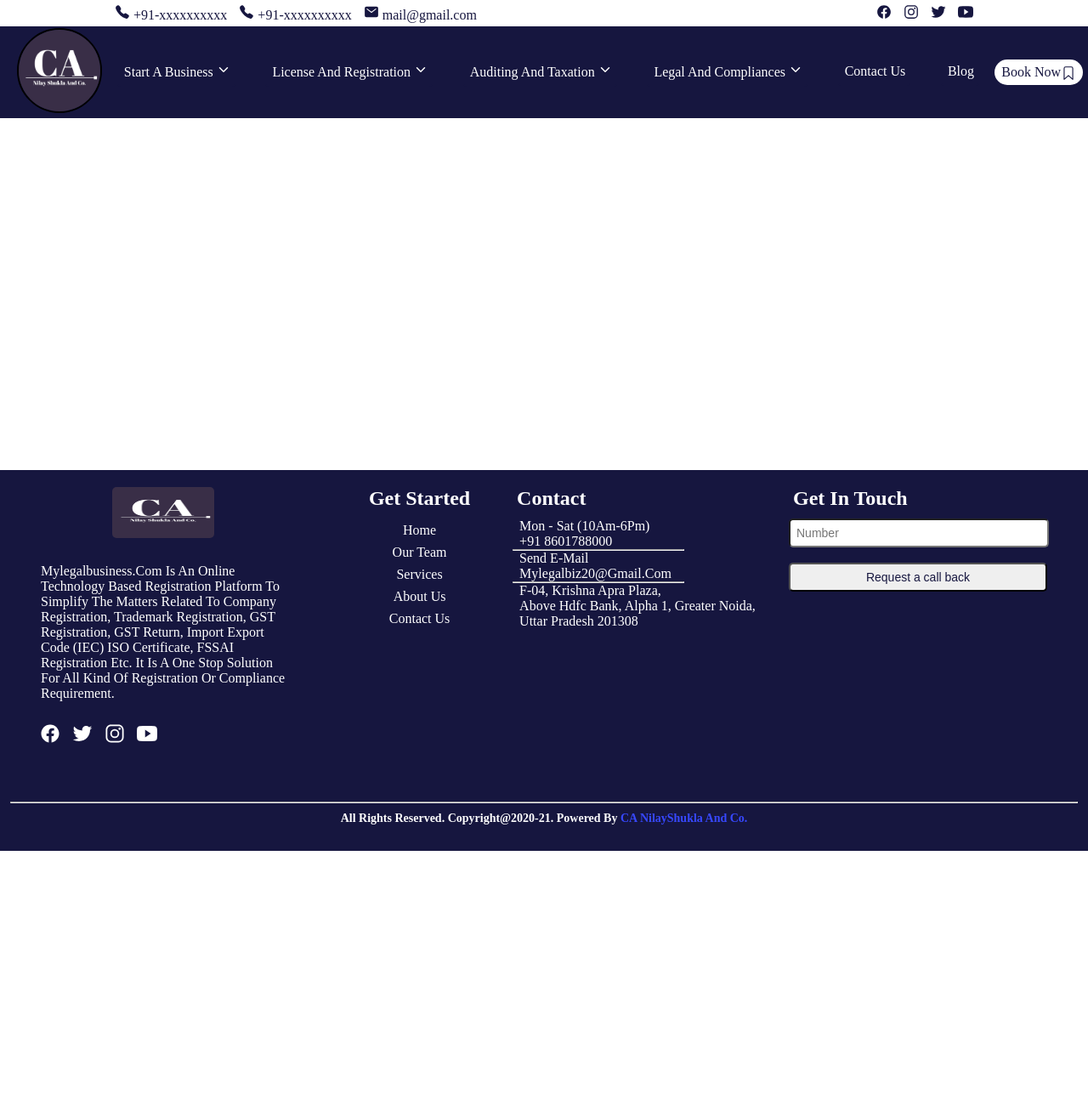
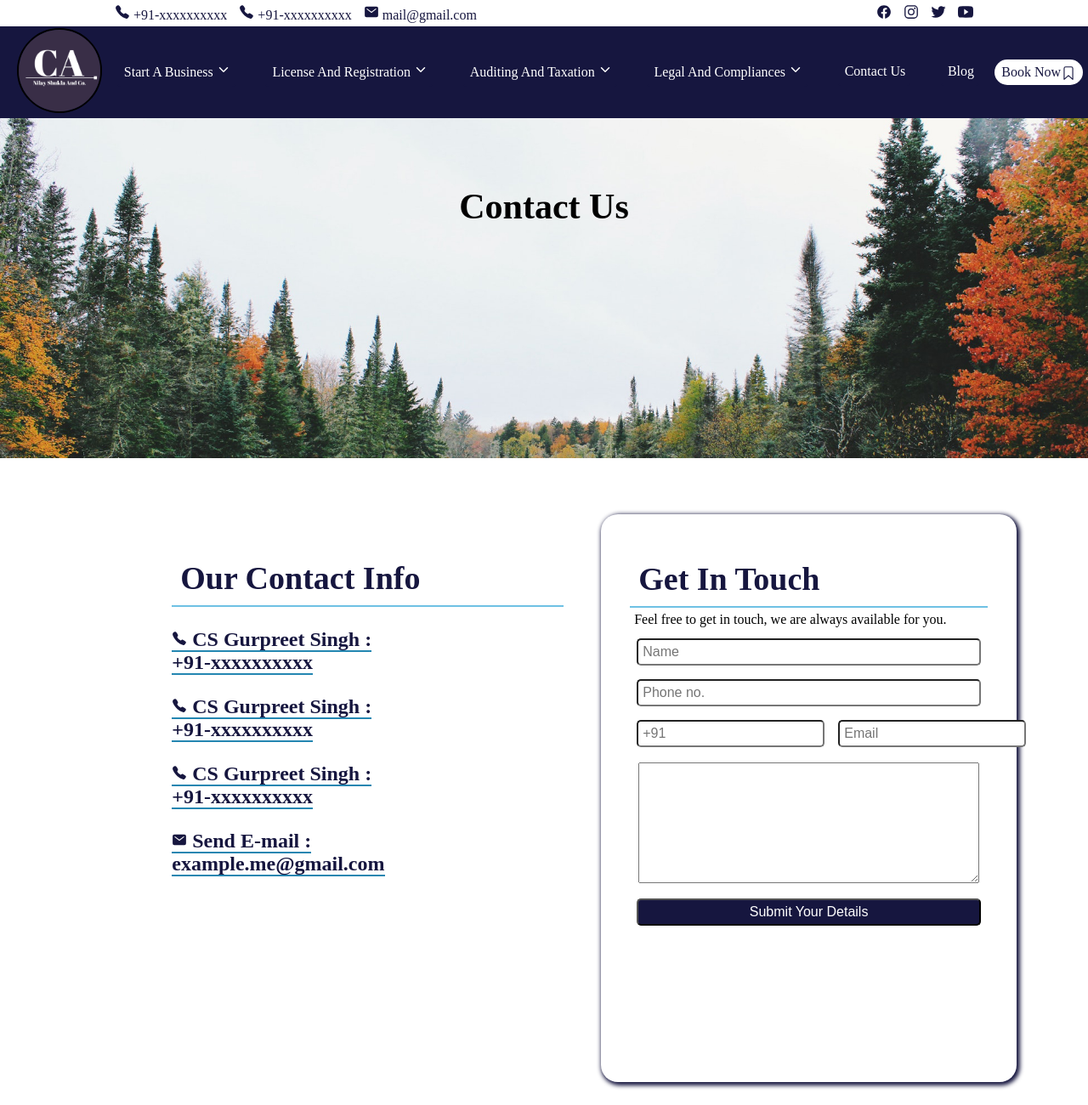
Before and after one commit to The-Arun-singh/mybusinesspandit, a plain HTML site: page html/contact-us.html in a window 1280 px wide. Shown: the top 1300 px of the page at 85% size. Before the commit the page ends 1001 px from the top, so only its background shows below. Drawn offline with nearby package versions, Linux system fonts and the light colour scheme.

Commit message:
mod-5.2(contact page done)

```diff
--- /dev/null
+++ b/css/contact-us.css
@@ -0,0 +1,94 @@
+main {
+    position: relative;
+    inset: 0;
+    width: 100%;
+    height: 50vh;
+    background-image: url(../media/about-bg-2.jpg);
+    background-size: cover;
+}
+
+main h1 {
+    position: relative;
+    text-align: center;
+    top: 20%;
+    font-size: 42px;
+}
+
+
+/* ========================================================= */
+
+article {
+    width: 90%;
+    height: 100vh;
+    margin: auto;
+    display: flex;
+    align-items: center;
+    justify-content: space-between;
+}
+
+article h2 {
+    font-size: 38px;
+    padding: 10px;
+    color: var(--color);
+    border-bottom: 2px solid #6ec1e4;
+}
+.sec {
+    height: 80%;
+    width: 40%;
+    padding-left: 12%;
+    padding-top: 5%;
+}
+.sec ul li {
+    list-style: none;
+    margin-top: 25px;
+}
+.sec ul li a {
+    text-decoration: none;
+    border-bottom: 2px solid #2386b1;
+    color: var(--color);
+    font-size: 24px;
+    font-weight: bold;
+
+}
+.sec ul li a:hover {
+    color: black;
+    border-color: black;
+}
+
+
+.aside {
+    height: 80%;
+    width: 40%;
+    border: 4px solid transparent;
+    border-radius: 20px;
+    box-shadow: 2px 2px 5px 2px var(--color);
+    padding: 10px 10px;
+    margin: 20px;
+
+}
+.wrapper {
+    display: flex;
+    flex-direction: column;
+    padding: 30px 20px;
+}
+.wrapper input, .wrapper button {
+    font-size: 16px;
+    padding: 5px;
+    margin: 8px;
+    border-radius: 5px;
+}
+.wrapper p {
+    padding: 5px;
+}
+.wrapper span {
+    display: flex;
+    justify-content: space-around;
+}
+#message {
+    height: 140px;
+    margin: 10px;
+}
+.wrapper button {
+    background-color: var(--color);
+    color: #fff;
+}
--- a/css/header-footer.css
+++ b/css/header-footer.css
@@ -44,6 +44,7 @@
     display: flex;
     justify-content: space-between;
     background-color: var(--color);
+    z-index: 1;
 }
 
 .logo_img {
@@ -152,6 +153,7 @@ footer hr {
 }
 
 
+
 .footer {
     display: flex;
     justify-content: space-evenly;
@@ -224,6 +226,13 @@ footer hr {
 .nav-list {
     padding: 1px 10px;
 }
+.nav-list li a {
+    border-bottom: 1px solid transparent;
+    transition: 0.5s
+}
+.nav-list li a:hover {
+    border-bottom: 1px solid #fff;
+}
 
 
 .cta {
--- a/css/main.css
+++ b/css/main.css
@@ -1,6 +1,4 @@
-:root {
-    --color: #16163f;
-}
+/* @import url(/css/header-footer.css); */
 
 a {
     text-transform: capitalize;
@@ -10,44 +8,37 @@ a {
 
 /* =============================================================== */
 
-.main {
+/* .main {
     background-color: rgb(163, 255, 144);
-    /* width: 100%; */
-    /* display: flex; */
 }
 
 
 
 .container {
     background-color: rgb(0, 128, 255);
-    margin: 2%;
-    /* position: relative; */
-    /* overflow: hidden; */
-    width: 40%;
-    /* height: 100vh;   */
+    position: relative;
+    height: 60vh;
+    width: 100%;
 }
 .slider {
     background-color: rgb(19, 95, 69);
-    margin: 2%;
-    /* position: absolute; */
-    /* top: 0;
-    left: 0;*/
-    width: 1400%;
-    /* height: 50%;
-    float: left;  */
+    position: absolute;
+    inset: 0;
+    width: 900%;
+    height: 100%;
 }
 .slide {
     background-color: rgb(255, 219, 175);
-    margin: 2%;
-    /* width: 14.2%;
-    height: 100%; */
-    /* float: left; */
+    width: 14%;
+    height: 100%;
+    float: left;
 }
 
 .caption {
     background-color: rgb(87, 174, 186);
-    margin: 2%;
-}
+    position: absolute;
+    box-sizing: border-box;
+} */
 
 
 
--- a/html/contact-us.html
+++ b/html/contact-us.html
@@ -5,6 +5,7 @@
     <meta http-equiv="X-UA-Compatible" content="IE=edge">
     <meta name="viewport" content="width=device-width, initial-scale=1.0">
     <link rel="stylesheet" href="../../css/header-footer.css">
+    <link rel="stylesheet" href="../css/contact-us.css">
     <title>CA NilayShukla and Co.</title>
 </head>
 <body>
@@ -85,29 +86,41 @@
 
 
     <!-- ===============================SECTION-START======================================= -->
-<br>
-<br>
-<br>
-<br>
-<br>
-<br>
-<br>
-<br>
-<br>
-<br>
-<br>
-<br>
-<br>
-<br>
-<br>
-<br>
-<br>
-<br>
-<br>
-<br>
-<br>
-<br>
-<br>
+    <main>
+        <h1>Contact Us</h1>
+    </main>
+
+    <article>
+        <section class="sec">
+            <h2>Our Contact Info</h2>
+            <ul>
+                <li><a href="#"><ion-icon class='icon' name="call"></ion-icon>
+                    CS Gurpreet Singh : <br>
+                    +91-xxxxxxxxxx</a></li>
+                <li><a href="#"><ion-icon class='icon' name="call"></ion-icon>
+                    CS Gurpreet Singh : <br>
+                    +91-xxxxxxxxxx</a></li>
+                <li><a href="#"><ion-icon class='icon' name="call"></ion-icon>
+                    CS Gurpreet Singh : <br>
+                    +91-xxxxxxxxxx</a></li>
+                <li><a href="#"><span><ion-icon class='icon' name="mail"></ion-icon></span>
+                    Send E-mail : <br>
+                    example.me@gmail.com</a></li>
+            </ul>
+        </section>
+
+        <aside class="aside">
+            <div class="wrapper">
+                <h2>Get In Touch</h2>
+                <p>Feel free to get in touch, we are always available for you.</p>
+                <input type="text" placeholder="Name"required>
+                <input type="number" name="Mobile no." placeholder="Phone no."required>
+                <span><input type="number" placeholder="+91" required><input type="email" placeholder="Email"required></span>
+                <textarea name="message" id="message" cols="1" rows=4"></textarea>
+                <button>Submit Your Details</button>
+            </div>
+        </aside>
+    </article>
     <!-- ===============================SECTION-END======================================= -->
 
 
```
